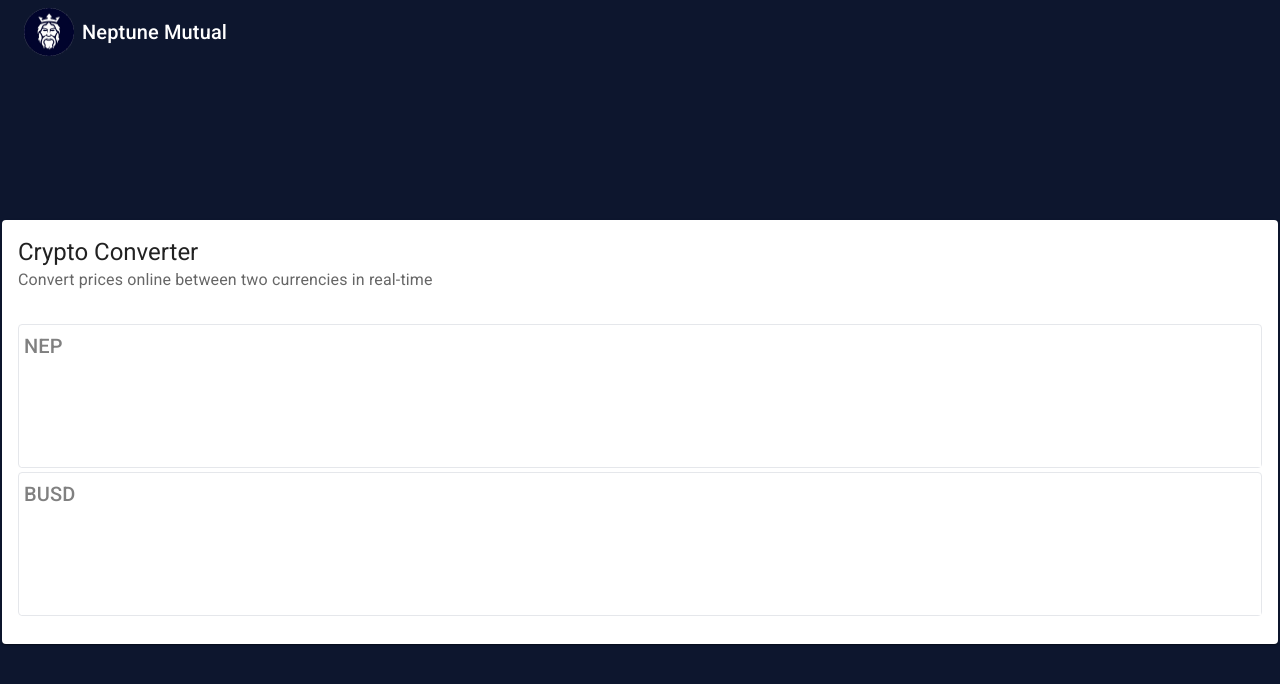
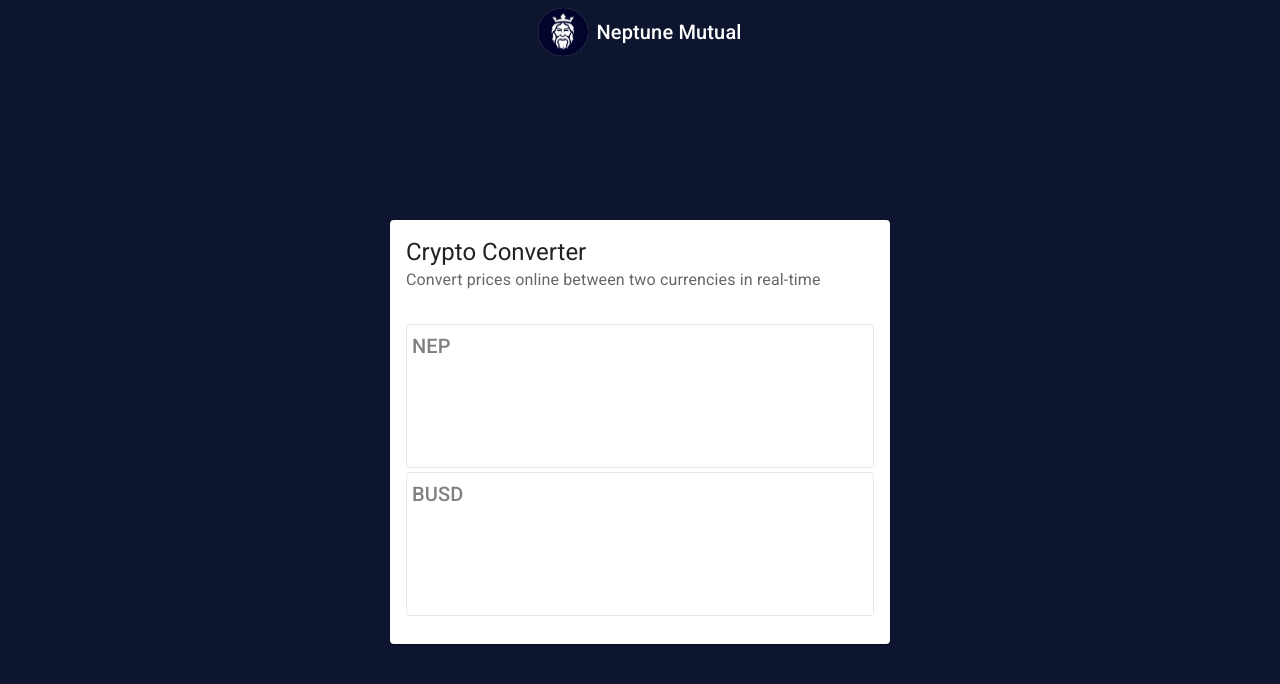
Before and after one commit to dzully/crypto-wallet, a Next.js app in the folder client/: page / in a window 1280 px wide. Shown: the top 684 px of the page. Built offline with nearby package versions, Linux system fonts and the light colour scheme.

Commit message:
Card viewer enhance #5

```diff
--- a/client/components/converter/display.tsx
+++ b/client/components/converter/display.tsx
@@ -26,7 +26,7 @@
           </div>
           <div className="relative flex w-full justify-end pl-[2px]">
             <input
-              className="text-[80px] outline-0 h-[100px]"
+              className="text-[80px] outline-0 h-[100px] w-full"
               id={item.id}
               name={item.name}
               onChange={handleChange(item.name)}
--- a/client/components/converter/index.tsx
+++ b/client/components/converter/index.tsx
@@ -15,10 +15,11 @@
   cardHeaderTitle = "crypto converter",
   cardHeaderSubheader = "convert prices online between two currencies in real-time",
   displayProps,
+  cardWidth = 500,
 }: ConverterProps) => {
   return (
     <div className="relative flex h-full items-center justify-center">
-      <Card sx={{ minWidth: 275 }}>
+      <Card sx={{ width: cardWidth }}>
         <CardHeader
           title={startCase(cardHeaderTitle?.toLowerCase())}
           subheader={capitalizeFirstLetter(cardHeaderSubheader)}
--- a/client/components/converter/types.ts
+++ b/client/components/converter/types.ts
@@ -5,6 +5,7 @@
   cardHeaderTitle?: string;
   cardHeaderSubheader?: string;
   displayProps: displayProps;
+  cardWidth?: number;
 }
 
 export interface displayProps {
--- a/client/components/header/index.tsx
+++ b/client/components/header/index.tsx
@@ -12,7 +12,11 @@
 }: HeaderProps) => {
   return (
     <Box sx={{ flexGrow: 1 }}>
-      <AppBar elevation={0} position="static">
+      <AppBar
+        elevation={0}
+        position="static"
+        className="flex justify-center items-center"
+      >
         <Toolbar>
           {imageSrc ? (
             <div className="mr-2 flex">
```
